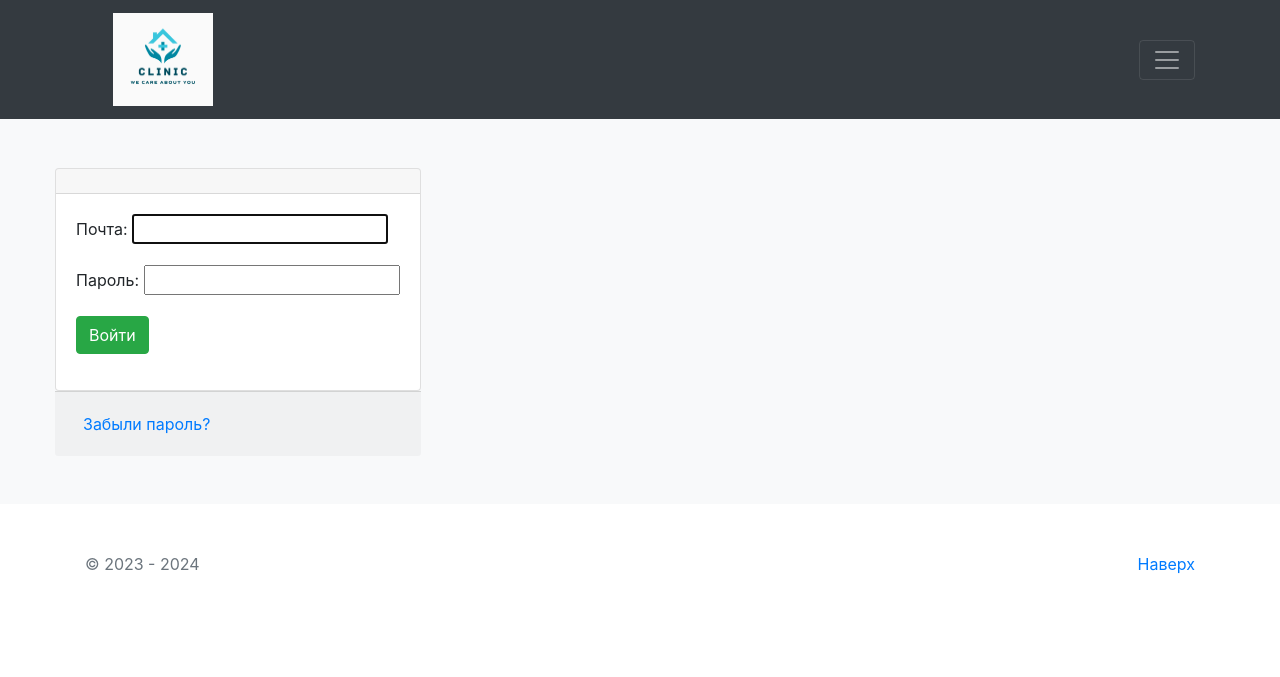
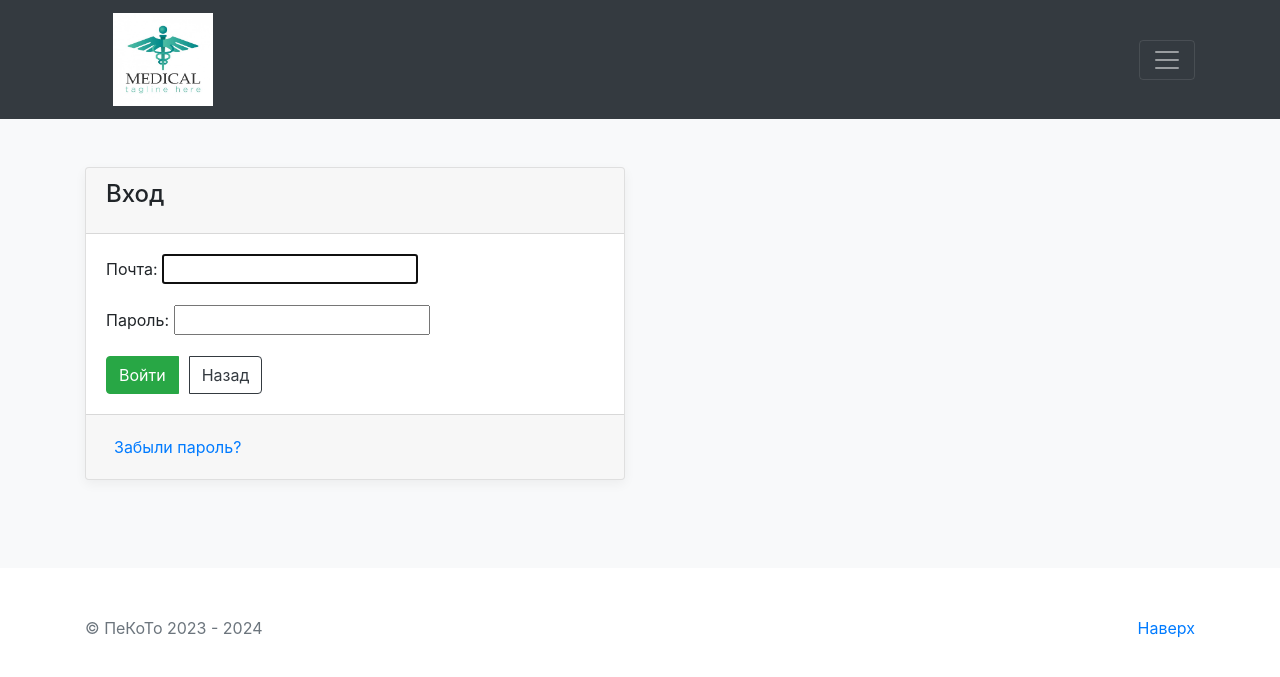
Before and after one commit to PolinaWednesday/Graduate_work, a Django app: page /users/ in a window 1280 px wide. Shown: the top 677 px of the page. Run offline with Django 5.2, Linux system fonts and the light colour scheme; some libraries are stand-ins or nearby versions.

Commit message:
finish project

```diff
--- a/medical_services/templates/medical_services/base.html
+++ b/medical_services/templates/medical_services/base.html
@@ -41,7 +41,7 @@
         <p class="float-right">
             <a href="#">Наверх</a>
         </p>
-        <p> &copy; 2023 - {% now "Y" %}</p>
+        <p> &copy; ПеКоТо 2023 - {% now "Y" %}</p>
     </div>
 </footer>
 
--- a/users/templates/users/login.html
+++ b/users/templates/users/login.html
@@ -1,13 +1,16 @@
 {% extends 'medical_services/base.html' %}
 
 {% block content %}
-<div class="row">
-    <div class="col-6"></div>
-    <div class="col-6-md">
-        <div class="card">
-            <div class="card-header"></div>
+<div class="col-12">
+    <form class="row" method="post" enctype="multipart/form-data">
+        <div class="col-6">
+            <div class="card mb-4 box-shadow">
+                <div class="card-header">
+                    <div class="card-title">
+                        <h4>Вход</h4>
+                    </div>
+                </div>
                 <div class="card-body">
-                <form method="post">
                     {% csrf_token %}
                     {% if messages %}
                         {% for message in messages %}
@@ -17,8 +20,11 @@
                         {% endfor %}
                     {% endif %}
                     {{ form.as_p }}
-                    <button type="submit" class="btn btn-success">Войти</button>
-                </form>
+                    <div class="btn-group">
+                        <button type="submit" name="save" class="btn btn-success">Войти</button>
+                        <span style="margin-left: 10px;"></span>
+                        <input type="button" class="btn btn-outline-dark" value="Назад"
+                               onclick="history.back()">
                     </div>
                 </div>
                 <div class="card-footer">
@@ -27,5 +33,7 @@
                 </div>
             </div>
         </div>
+    </form>
+</div>
 
 {% endblock %}
```
Also changed, not shown: medical_services/templates/medical_services/shopping_cart.html (+4 -4 lines), static/logo.png. Lines whose indentation alone changed are shown as unchanged.
